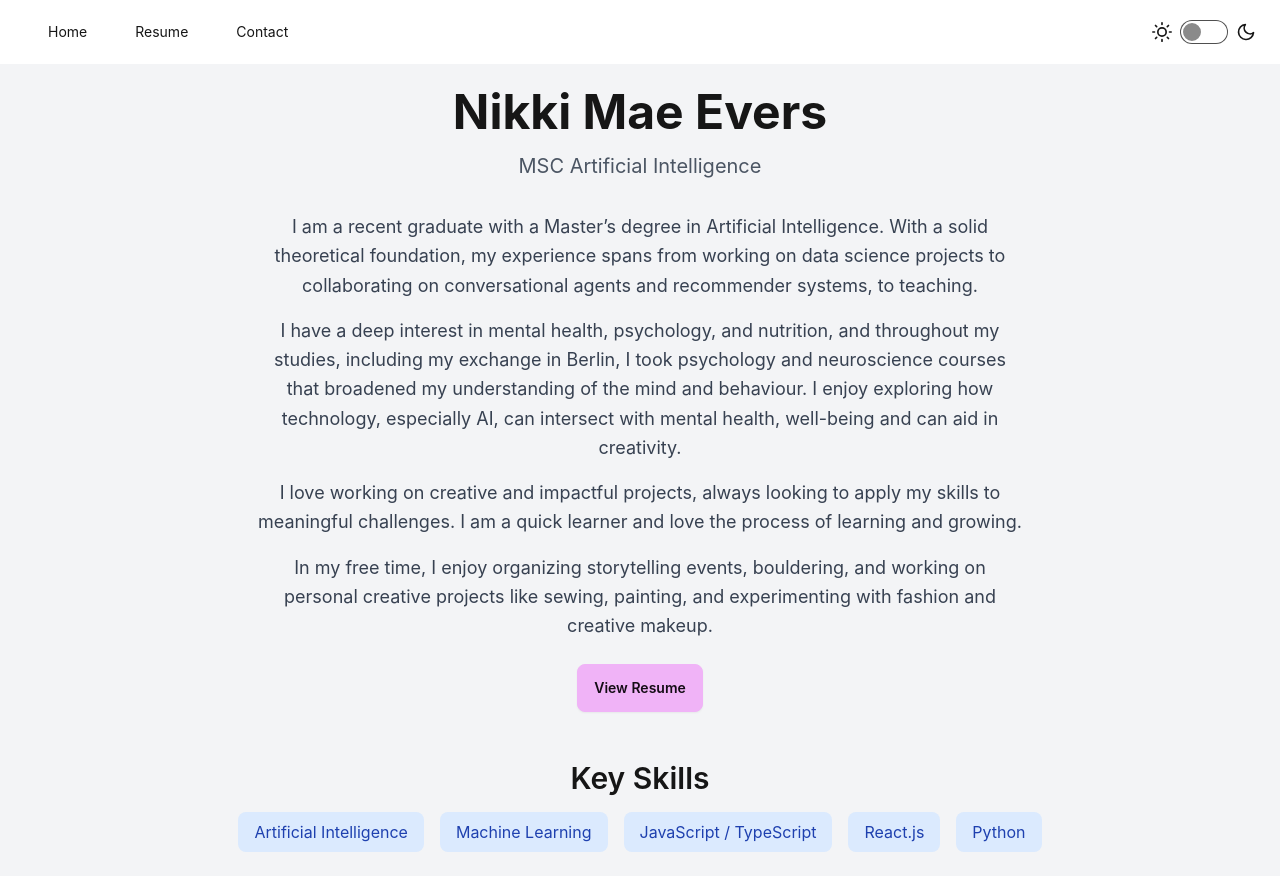
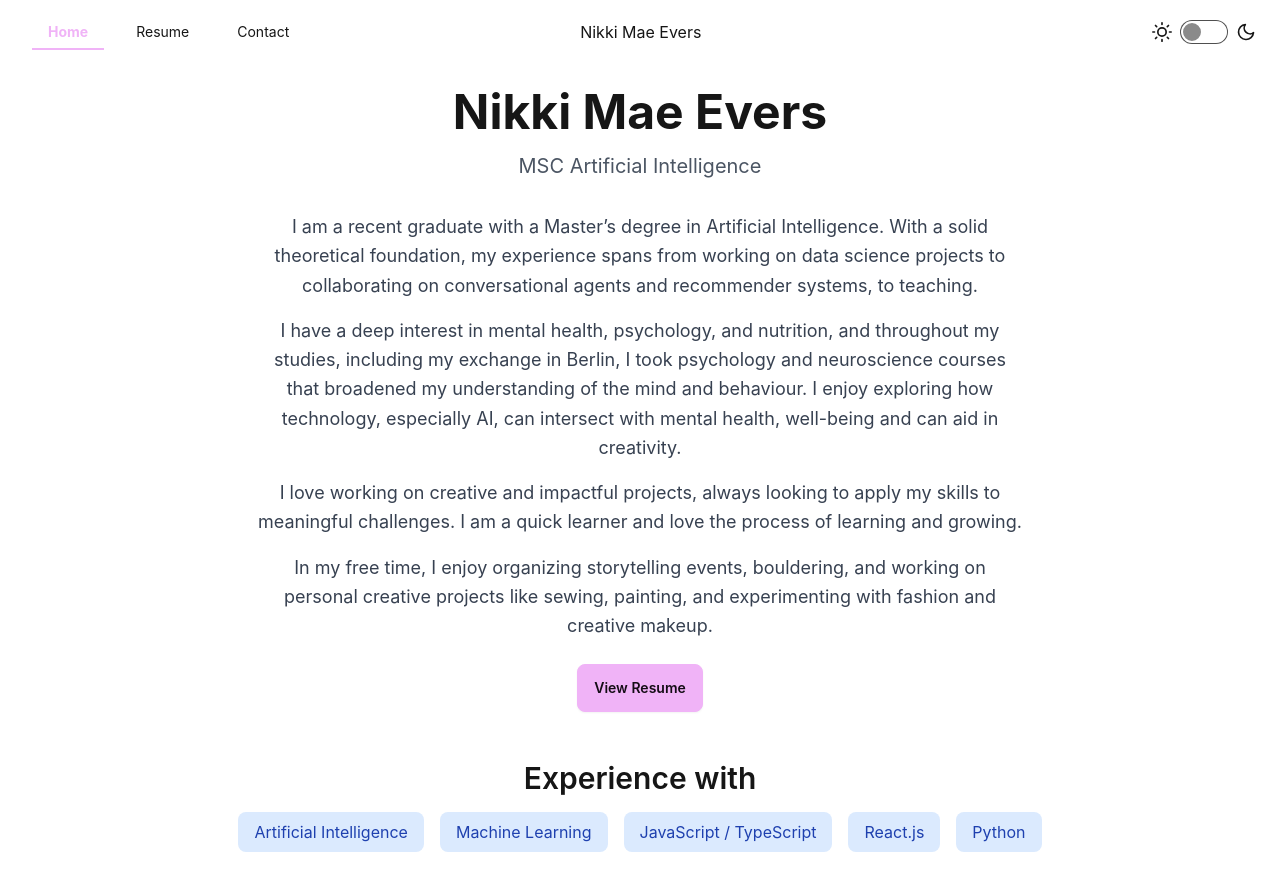
Before and after one commit to NikkiMaeEvers/my-portfolio-site, a Next.js app: page / in a window 1280 px wide. Built offline with nearby package versions, Linux system fonts and the light colour scheme.

Commit message:
Nav menu implemented - currentpage working && Removed redundant global styling

```diff
--- a/src/app/globals.css
+++ b/src/app/globals.css
@@ -6,21 +6,13 @@
 /* Custom Global Styles */
 html,
 body {
-  height: 100%;
-  margin: 0;
   font-family: 'Inter', sans-serif; /* Example of setting a global font */
-  background-color: #f8f9fa; /* Light background for the body */
 }
 
-a {
-  color: inherit; /* Inherit text color for links by default */
-  text-decoration: none; /* Remove default link underline */
+
+.menu li > *:not(ul):not(.menu-title):not(details):active{
+  @apply bg-primary;
 }
-
-* {
-  box-sizing: border-box; /* Ensure consistent padding/margin behavior */
-}
-
 
 /* Base button hover effects */
 .btn {
@@ -32,7 +24,6 @@ a {
   @apply hover:bg-transparent hover:font-bold hover:text-primary after:absolute after:w-full after:h-0.5 after:bg-primary after:left-0 after:bottom-0 after:scale-x-0 hover:after:scale-x-100 after:transition-transform;
 }
 
-/* Navbar link active state */
-.menu li > *:not(ul):not(.menu-title):not(details):active{
-  @apply bg-primary;
+.current-link {
+  @apply font-bold text-primary after:absolute after:w-full after:h-0.5 after:bg-primary after:left-0 after:bottom-0 after:scale-x-100;
 }
--- a/src/app/page.tsx
+++ b/src/app/page.tsx
@@ -3,7 +3,7 @@ import Link from 'next/link';
 
 export default function HomePage() {
   return (
-    <div className="min-h-screen flex flex-col items-center justify-center bg-gray-100 p-6">
+    <div className="min-h-screen flex flex-col items-center justify-center bg-base-100 p-6">
       {/* Hero Section */}
       <section className="text-center">
         <h1 className="text-5xl font-bold mb-4">Nikki Mae Evers</h1>
@@ -40,7 +40,7 @@ export default function HomePage() {
 
       {/* Skills Section */}
       <section className="mt-12">
-        <h2 className="text-3xl font-semibold mb-4 text-center">Key Skills</h2>
+        <h2 className="text-3xl font-semibold mb-4 text-center">Experience with</h2>
         <div className="flex flex-wrap justify-center space-x-4">
           <span className="bg-blue-100 text-blue-800 px-4 py-2 rounded-lg">
             Artificial Intelligence
--- a/src/components/Navbar.tsx
+++ b/src/components/Navbar.tsx
@@ -1,26 +1,36 @@
-import Link from 'next/link';
+'use client'; // Declare this as a Client Component
+import { usePathname } from 'next/navigation'; // Use usePathname from next/navigation
+
 
 const Navbar = () => {
+  const pathname = usePathname(); // Get the current path (App Router compatible)
+
   return (
-    <div className="navbar h-16 bg-base-100 justify-between px-6">
+    <div className="navbar h-16 justify-between px-6">
       {/* NAME / LOGO */}
 
       {/* PAGES */}
-      <ul className="menu menu-horizontal space-x-4">
-        <li className="menu-li">
-        <Link href="/" className="menu-link">Home</Link>
+      <ul className="navbar-start menu menu-horizontal space-x-4">
+        <li className="nav-item">
+        <a href="/" className={`${pathname === '/' ? 'current-link' : 'menu-link'}`}>Home</a>
         </li>
         <li>
-          <Link href="/resume" className="menu-link">Resume</Link>
+          <a href="/resume" className={`${pathname === '/resume' ? 'current-link' : 'menu-link'}`}>Resume</a>
         </li>
         <li>
-          <Link href="/contact" className="menu-link">Contact</Link>
+          <a href="/contact" className={`${pathname === '/contact' ? 'current-link' : 'menu-link'}`}>Contact</a>
         </li>
       </ul>
 
 
+      {/* NAME / LOGO */}
+      <div className="navbar-center">
+        Nikki Mae Evers
+      </div>
+
+
       {/* THEME */}
-            <label className="flex cursor-pointer gap-2">
+      <label className="navbar-end flex cursor-pointer gap-2">
         <svg
           xmlns="http://www.w3.org/2000/svg"
           width="20"
--- a/tailwind.config.ts
+++ b/tailwind.config.ts
@@ -23,19 +23,21 @@ module.exports = {
           error: "#F87272",      // Red for error messages
         },
       },
-      {
-        originalTheme: {
-          primary: "#D6A4D9",    // Lilac for primary buttons, links, etc.
-          secondary: "#FFC1E3",  // Soft pink for secondary elements
-          accent: "#8A2BE2",     // Dark purple for highlights
-          neutral: "#333333",    // Dark gray for text
-          "base-100": "#FFFFFF", // White for background
-          info: "#93C5FD",       // Light blue for informational elements
-          success: "#36D399",    // Green for success messages
-          warning: "#FBBD23",    // Yellow for warning messages
-          error: "#F87272",      // Red for error messages
-        },
-      },
+      "dark",
     ],
   },
 };
+
+// {
+//   originalTheme: {
+//     primary: "#D6A4D9",    // Lilac for primary buttons, links, etc.
+//     secondary: "#FFC1E3",  // Soft pink for secondary elements
+//     accent: "#8A2BE2",     // Dark purple for highlights
+//     neutral: "#333333",    // Dark gray for text
+//     "base-100": "#FFFFFF", // White for background
+//     info: "#93C5FD",       // Light blue for informational elements
+//     success: "#36D399",    // Green for success messages
+//     warning: "#FBBD23",    // Yellow for warning messages
+//     error: "#F87272",      // Red for error messages
+//   },
+// },
```
